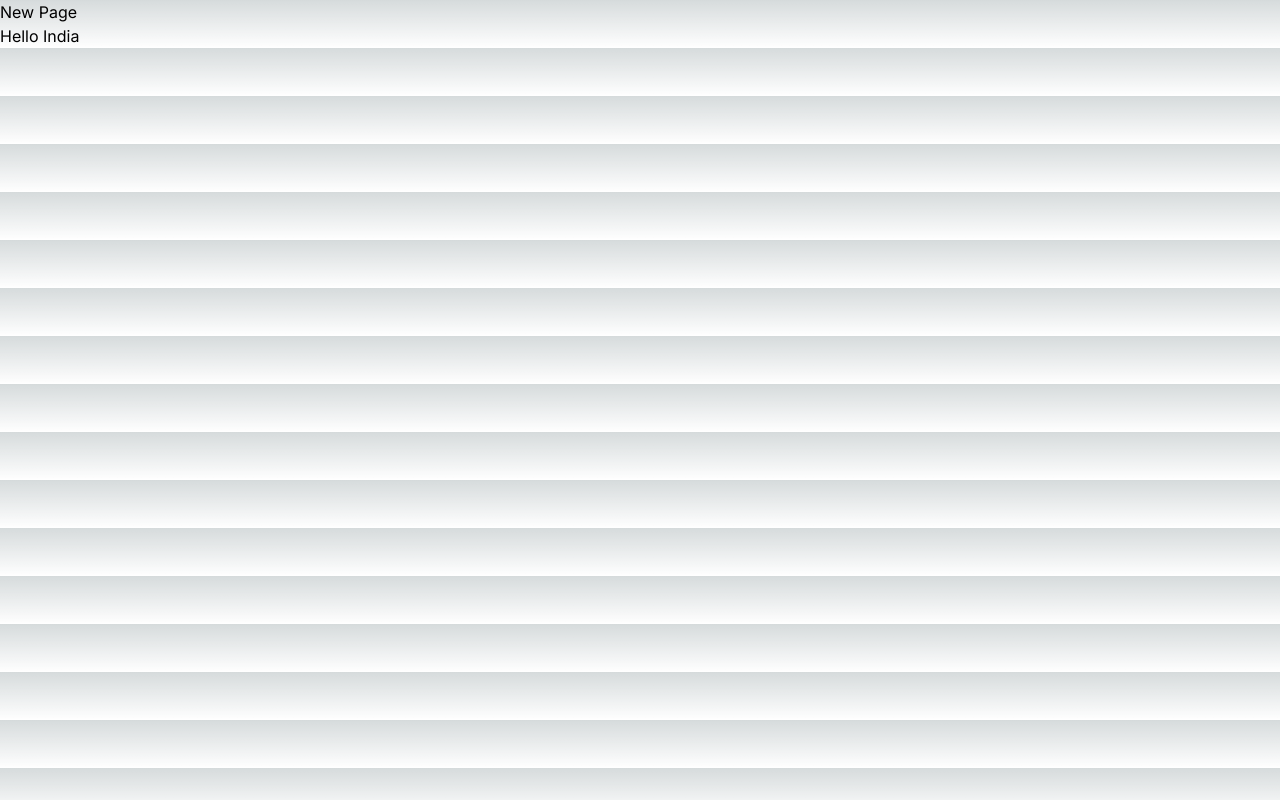
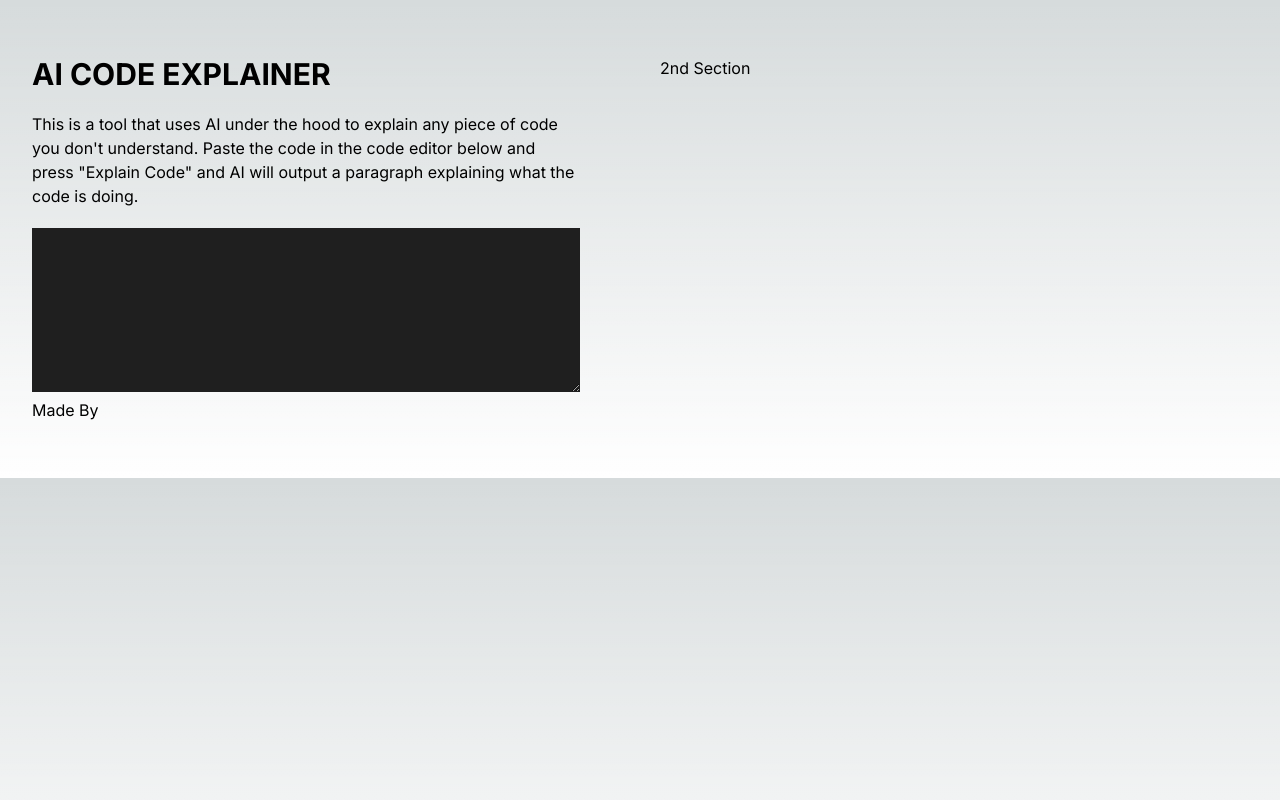
Before and after one commit to Sreyasree-001/Code-Quanta, a Next.js app: page /dashboard in a window 1280 px wide. Built offline with nearby package versions, Linux system fonts and the light colour scheme.

Commit message:
feat: created design main

```diff
--- a/src/app/dashboard/page.js
+++ b/src/app/dashboard/page.js
@@ -1,15 +1,30 @@
 import Image from "next/image";
 import Link from "next/link";
 import Hello from "./hello";
+import "./pages.css"
 export default function NewPage() {
-    return (
-        <>
-            <main>
-            <div>
-                <h1>New Page</h1>
-                <Hello/>
+  return (
+    <>
+      <div class="max-w-[85rem] px-4 py-10 sm:px-6 lg:px-8 lg:py-14 mx-auto">
+        <div class="grid md:grid-cols-6 gap-10">
+          <div class="md:col-span-3">
+            <div className="xl:max-w-2xl m-auto pr-10">
+              <h1 className="font-bold text-3xl anta-regular">
+                AI CODE EXPLAINER
+              </h1>
+              <p className="mt-5 mb-5">
+                This is a tool that uses AI under the hood to explain any piece
+                of code you don't understand. Paste the code in the code editor
+                below and press "Explain Code" and AI will output a paragraph
+                explaining what the code is doing.
+              </p>
+              <textarea className="textarea" rows={8} />
             </div>
-            </main>
-        </>
-    );
+            <div>Made By</div>
+          </div>
+          <div class="md:col-span-3">2nd Section</div>
+        </div>
+      </div>
+    </>
+  );
 }
--- /dev/null
+++ b/src/app/dashboard/pages.css
@@ -0,0 +1,11 @@
+.textarea {
+    width:100%;
+    height:30%;
+    background:#1f1f1f;
+    color:#fff;
+    padding:10px 20px;
+    border:0;
+    outline:0;
+    font-size:12px;
+    font-family:monospace;
+  }
```
